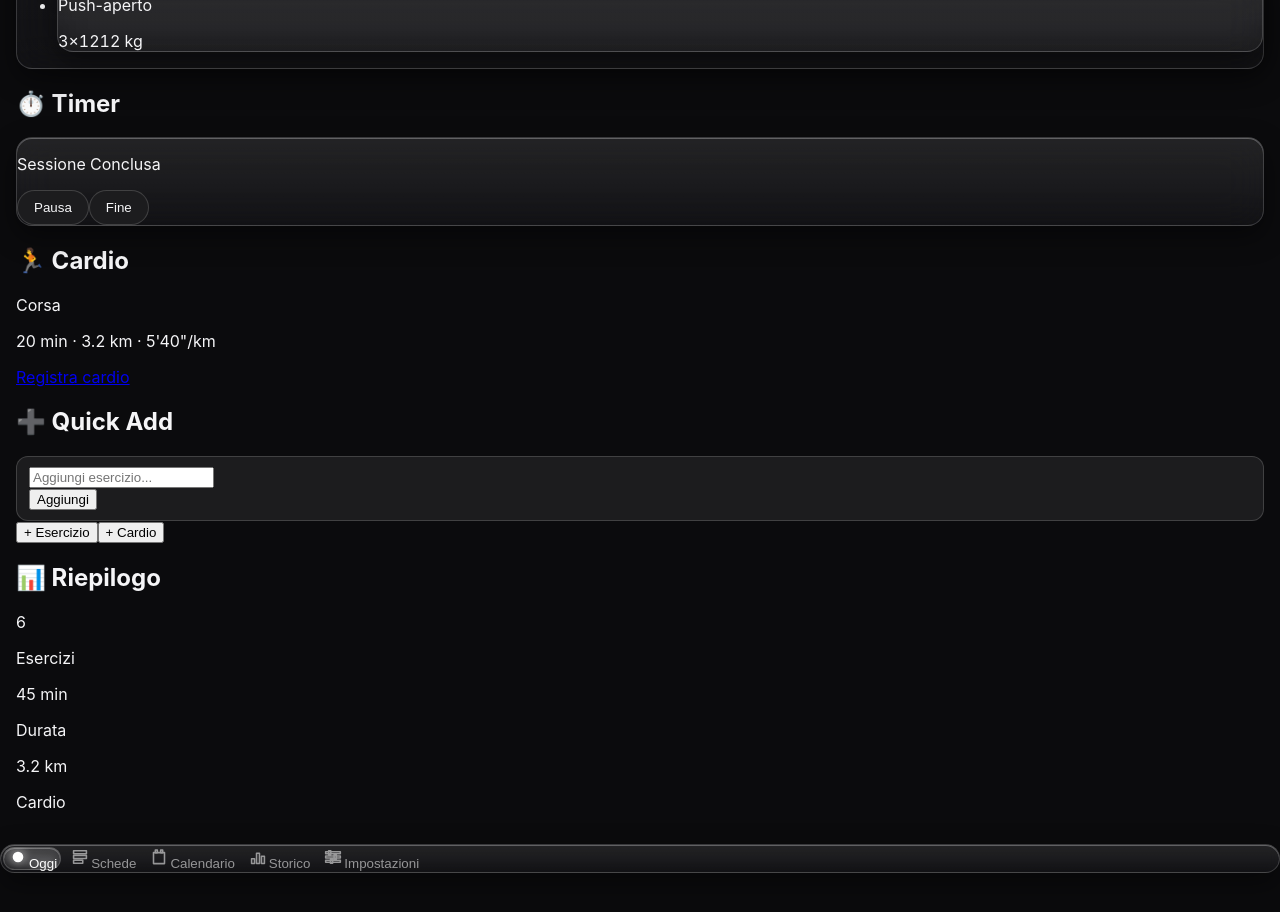
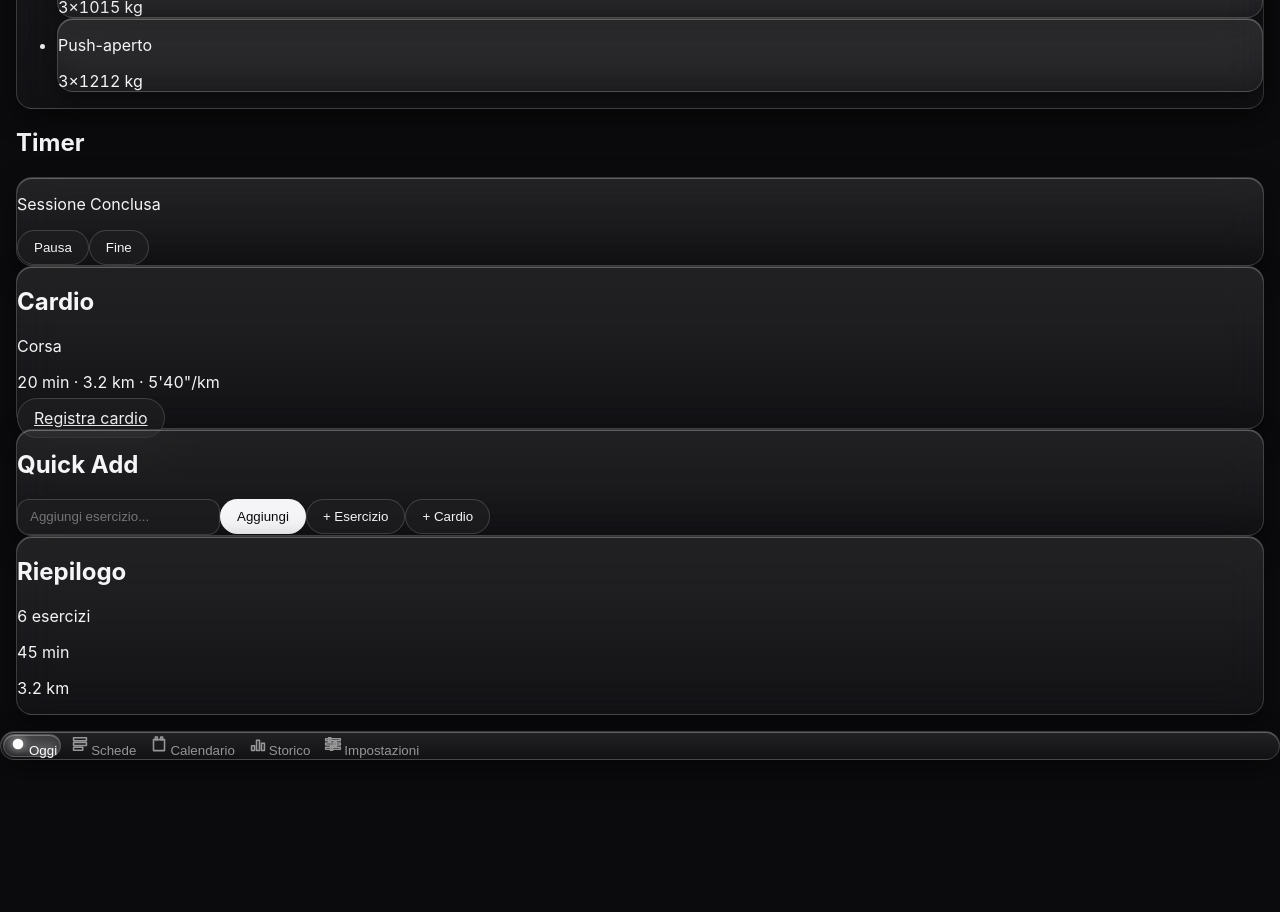
Before and after one commit to paolobitta111/LazyAndCheapPT, a React (Vite) app: page /#/ in a window 1280 px wide. Shown: the part 800-1712 px from the top of the page. After the commit the page ends 1632 px from the top, so only its background shows below. Built offline with nearby package versions, Linux system fonts and the light colour scheme.

Commit message:
feat: ink glass on Oggi, Schede, Calendario, and Storico

```diff
--- a/src/pages/Calendar.tsx
+++ b/src/pages/Calendar.tsx
@@ -90,16 +90,12 @@ export default function Calendar() {
   const slots = useCalendarWeek(plannedSessionRepo, trainingPlanRepo)
 
   return (
-    <div className="container">
-      <h1 className="title is-4">📅 Calendario</h1>
-
-      <div className="tabs is-boxed mb-4">
-        <ul>
-          <li className="is-active"><a>Settimana</a></li>
-          <li><a>Mese</a></li>
-        </ul>
+    <div>
+      <h1>Calendario</h1>
+      <div className="glass">
+        <span>Settimana</span>
+        <span>Mese</span>
       </div>
-
       <section>
         {slots.map((slot, idx) => (
           <CalendarSlot
--- a/src/pages/History.tsx
+++ b/src/pages/History.tsx
@@ -31,33 +31,23 @@ export default function History() {
   )
 
   return (
-    <div className="container">
-      <h1 className="title is-4">Storico</h1>
-      <p className="help mb-3">Dati salvati solo su questo dispositivo.</p>
-      <div className="field">
-        <div className="select is-fullwidth">
-          <select value={String(days ?? 'all')} onChange={(event) => setDays(event.target.value === 'all' ? null : Number(event.target.value))}>
+    <div>
+      <h1>Storico</h1>
+      <p>Dati salvati solo su questo dispositivo.</p>
+      <select className="field" value={String(days ?? 'all')} onChange={(event) => setDays(event.target.value === 'all' ? null : Number(event.target.value))}>
         <option value="7">Ultima settimana</option>
         <option value="30">Ultimo mese</option>
         <option value="90">Ultimi 3 mesi</option>
         <option value="all">Tutto</option>
       </select>
-        </div>
-      </div>
-      <div className="field">
-        <div className="select is-fullwidth">
-          <select value={type} onChange={(event) => setType(event.target.value as 'all' | 'workout' | 'cardio')}>
+      <select className="field" value={type} onChange={(event) => setType(event.target.value as 'all' | 'workout' | 'cardio')}>
         <option value="all">Tutti</option>
         <option value="workout">Workout</option>
         <option value="cardio">Cardio</option>
       </select>
-        </div>
-      </div>
-      <div className="field">
-        <input className="input" value={query} placeholder="Cerca note o scheda" onChange={(event) => setQuery(event.target.value)} />
-      </div>
-      {error && <p className="has-text-danger">{error}</p>}
-      {visible.length === 0 && <p className="has-text-grey">Nessun log nel filtro.</p>}
+      <input className="field" value={query} placeholder="Cerca note o scheda" onChange={(event) => setQuery(event.target.value)} />
+      {error && <p>{error}</p>}
+      {visible.length === 0 && <p>Nessun log nel filtro.</p>}
       {visible.map((item) => (
         <HistoryItem
           key={item.id}
--- a/src/pages/Plans.tsx
+++ b/src/pages/Plans.tsx
@@ -1,8 +1,6 @@
 import type { FC } from 'react'
 
-interface PlansPageProps {}
-
-export const PlansPage: FC<PlansPageProps> = () => {
+export const PlansPage: FC = () => {
   const mockPlans = [
     { name: 'Petto + Tricipiti', days: 'Lun, Mer, Ven', exerciseCount: 6 },
     { name: 'Schiena + Bicipiti', days: 'Mar, Gio', exerciseCount: 5 },
@@ -10,36 +8,14 @@ export const PlansPage: FC<PlansPageProps> = () => {
   ]
 
   return (
-    <div className="container">
-      <h1 className="title is-4">📋 Schede</h1>
-
-      <div className="mb-4">
-        <button className="button is-primary is-fullwidth" type="button">
-          <span className="icon is-small mr-2">+</span>
-          <span>Nuova Scheda</span>
-        </button>
-      </div>
-
+    <div>
+      <h1>Schede</h1>
+      <button className="btn btn-primary" type="button">Nuova Scheda</button>
       <section>
-        {mockPlans.map((plan, idx) => (
-          <div key={idx} className="card mb-3">
-            <div className="card-content">
-              <div className="media">
-                <div className="media-content">
-                  <p className="title is-5 mb-0">{plan.name}</p>
-                  <p className="has-text-grey is-size-7 mt-1">
-                    {plan.days} · {plan.exerciseCount} esercizi
-                  </p>
-                </div>
-                <div className="media-right">
-                  <span className="icon has-text-grey">
-                    <svg width="20" height="20" viewBox="0 0 24 24" fill="none" xmlns="http://www.w3.org/2000/svg">
-                      <path d="M9 5l7 7-7 7" stroke="currentColor" strokeWidth="2" strokeLinecap="round" strokeLinejoin="round" />
-                    </svg>
-                  </span>
-                </div>
-              </div>
-            </div>
+        {mockPlans.map((plan) => (
+          <div key={plan.name} className="glass">
+            <p>{plan.name}</p>
+            <p>{plan.days} · {plan.exerciseCount} esercizi</p>
           </div>
         ))}
       </section>
--- a/src/pages/Today.tsx
+++ b/src/pages/Today.tsx
@@ -33,16 +33,16 @@ const mockCardio = {
 
 export default function Today() {
   return (
-    <div className="container">
-      <h1 className="title is-4 mb-0">{today.charAt(0).toUpperCase() + today.slice(1)}</h1>
+    <div>
+      <h1>{today.charAt(0).toUpperCase() + today.slice(1)}</h1>
+      <p><a href="#/llm">Apri il ponte LLM</a></p>
 
-      {/* Sessione in corso */}
-      <section className="mb-5">
-        <h2 className="title is-6">🏋️ Sessione</h2>
+      <section>
+        <h2>Sessione</h2>
         <SessionCard title={mockSession.title} status="active" duration={mockSession.duration}>
-          <ul className="list">
-            {mockExercises.map((exercise, idx) => (
-              <li key={idx}>
+          <ul>
+            {mockExercises.map((exercise) => (
+              <li key={exercise.name}>
                 <ExerciseRow
                   name={exercise.name}
                   sets={exercise.sets}
@@ -55,64 +55,33 @@ export default function Today() {
         </SessionCard>
       </section>
 
-      {/* Timer */}
-      <section className="mb-5">
-        <h2 className="title is-6">⏱️ Timer</h2>
+      <section>
+        <h2>Timer</h2>
         <Timer startedAt="2026-10-24T08:00:00Z" targetEndAt="2026-10-24T09:00:00Z" />
       </section>
 
-      {/* Cardio */}
-      <section className="mb-5">
-        <h2 className="title is-6">🏃 Cardio</h2>
-        <div className="box">
-          <p className="title is-5 mb-1">{mockCardio.type}</p>
-          <p className="has-text-grey">
-            {mockCardio.duration} · {mockCardio.distance} · {mockCardio.avgPace}
-          </p>
-          <Link className="button is-link is-small mt-3" to="/cardio">Registra cardio</Link>
-        </div>
+      <section className="glass">
+        <h2>Cardio</h2>
+        <p>{mockCardio.type}</p>
+        <p className="nums">
+          {mockCardio.duration} · {mockCardio.distance} · {mockCardio.avgPace}
+        </p>
+        <Link className="btn" to="/cardio">Registra cardio</Link>
       </section>
 
-      {/* Quick Add */}
-      <section className="mb-5">
-        <h2 className="title is-6">➕ Quick Add</h2>
-        <div className="field has-addons mb-3">
-          <div className="control is-expanded">
-            <input className="input" type="text" placeholder="Aggiungi esercizio..." />
-          </div>
-          <div className="control">
-            <button className="button is-primary">Aggiungi</button>
-          </div>
-        </div>
-        <div className="buttons">
-          <button className="button is-small is-info">+ Esercizio</button>
-          <button className="button is-small is-success">+ Cardio</button>
-        </div>
+      <section className="glass">
+        <h2>Quick Add</h2>
+        <input className="field" type="text" placeholder="Aggiungi esercizio..." />
+        <button className="btn btn-primary" type="button">Aggiungi</button>
+        <button className="btn" type="button">+ Esercizio</button>
+        <button className="btn" type="button">+ Cardio</button>
       </section>
 
-      {/* Riepilogo */}
-      <section>
-        <h2 className="title is-6">📊 Riepilogo</h2>
-        <div className="columns">
-          <div className="column is-one-third">
-            <div className="has-background-primary-dark p-3 has-text-centered">
-              <p className="is-size-3 has-text-white">{mockExercises.length}</p>
-              <p className="has-text-white has-text-small">Esercizi</p>
-            </div>
-          </div>
-          <div className="column is-one-third">
-            <div className="has-background-primary p-3 has-text-centered">
-              <p className="is-size-3 has-text-white">{mockSession.duration}</p>
-              <p className="has-text-white has-text-small">Durata</p>
-            </div>
-          </div>
-          <div className="column is-one-third">
-            <div className="has-background-success p-3 has-text-centered">
-              <p className="is-size-3 has-text-white">{mockCardio.distance}</p>
-              <p className="has-text-white has-text-small">Cardio</p>
-            </div>
-          </div>
-        </div>
+      <section className="glass">
+        <h2>Riepilogo</h2>
+        <p className="nums">{mockExercises.length} esercizi</p>
+        <p className="nums">{mockSession.duration}</p>
+        <p className="nums">{mockCardio.distance}</p>
       </section>
     </div>
   )
```
Also changed, not shown: 1 other file (tests, documents, lock files or other folders). Lines whose indentation alone changed are shown as unchanged.
